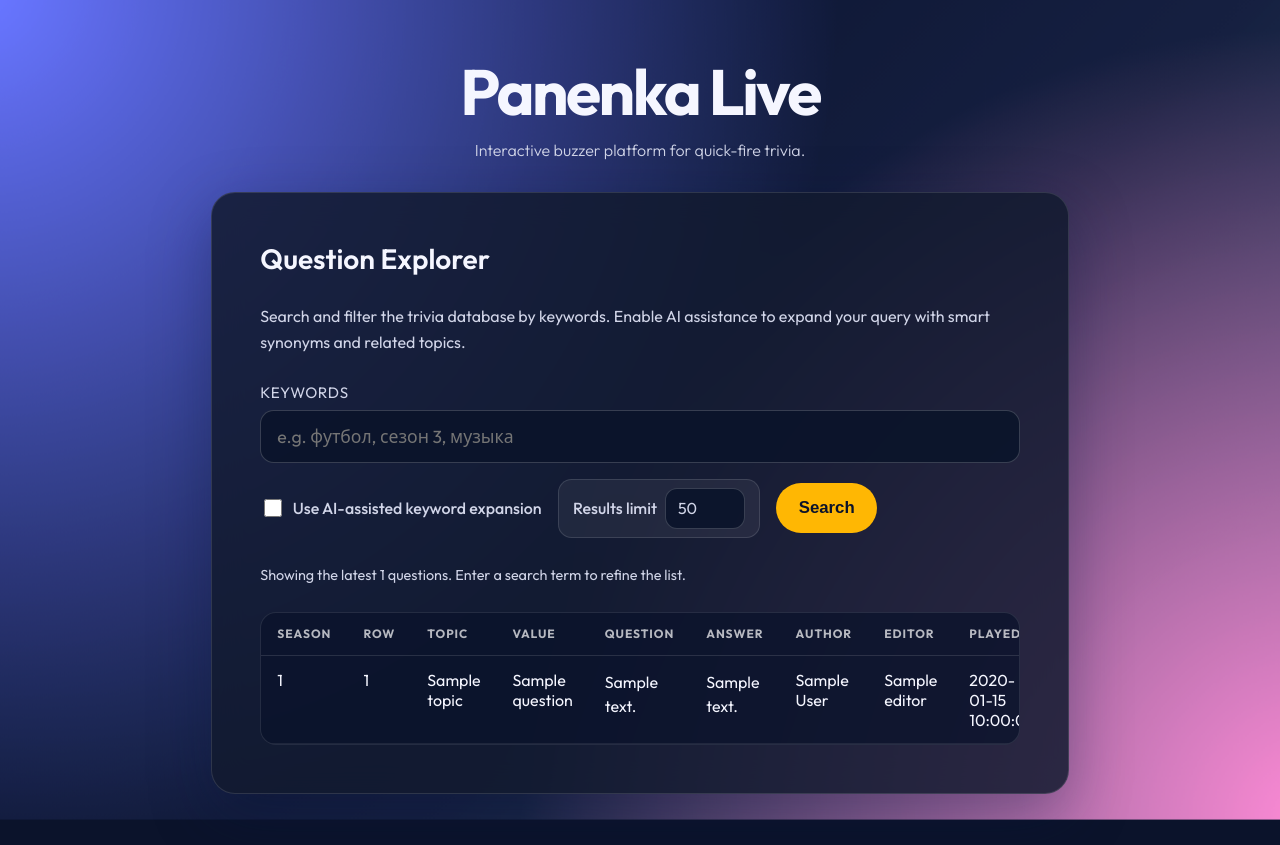
After one commit to valentinych/panenka_app, a Flask app: page /questions in a window 1280 px wide. The commit adds this page. Run offline with Flask 3, Linux system fonts and the light colour scheme; the visitor is signed in with stand-in values (Sample User, id 1); a database or web service that is not in the repository returns one stand-in record (values such as "Sample title"); some libraries are stand-ins or nearby versions.

Commit message:
Add question explorer with search and AI assistance

```diff
--- a/app/routes.py
+++ b/app/routes.py
@@ -1,5 +1,6 @@
 import json
 import os
+import re
 import secrets
 import time
 from functools import wraps
@@ -10,6 +11,7 @@ from uuid import uuid4
 from flask import (
     Blueprint,
     abort,
+    current_app,
     flash,
     jsonify,
     redirect,
@@ -19,7 +21,10 @@ from flask import (
     url_for,
 )
 
+import requests
+
 from .lobby_store import lobby_store
+from .question_store import question_store
 
 bp = Blueprint("main", __name__)
 
@@ -150,6 +155,98 @@ def _get_sanitized_env(name):
         return None
     value = value.strip()
     return value or None
+
+
+def _extract_keywords(text):
+    text = (text or "").strip()
+    if not text:
+        return []
+
+    normalized_query = re.sub(r"\s+", " ", text).strip().lower()
+    candidates = []
+    if normalized_query:
+        candidates.append(normalized_query)
+
+    candidates.extend(
+        match.lower()
+        for match in re.findall(r"[\w-]+", text, flags=re.UNICODE)
+    )
+
+    deduped = []
+    seen = set()
+    for keyword in candidates:
+        if keyword and keyword not in seen:
+            deduped.append(keyword)
+            seen.add(keyword)
+
+    # Avoid overly large queries.
+    return deduped[:10]
+
+
+def _ai_expand_keywords(query):
+    api_key = _get_sanitized_env("OPENAI_API_KEY")
+    if not api_key:
+        return [], "Чтобы включить ИИ-поиск, задайте переменную окружения OPENAI_API_KEY."
+
+    payload = {
+        "model": "gpt-4o-mini",
+        "messages": [
+            {
+                "role": "system",
+                "content": (
+                    "You expand trivia search queries. Respond with up to six concise "
+                    "keywords separated by commas, prioritizing important names, "
+                    "dates, and topics from the request."
+                ),
+            },
+            {
+                "role": "user",
+                "content": f"Search query: {query}",
+            },
+        ],
+        "temperature": 0,
+        "max_tokens": 120,
+    }
+
+    try:
+        response = requests.post(
+            "https://api.openai.com/v1/chat/completions",
+            headers={
+                "Authorization": f"Bearer {api_key}",
+                "Content-Type": "application/json",
+            },
+            json=payload,
+            timeout=15,
+        )
+        response.raise_for_status()
+        data = response.json()
+    except Exception as exc:  # pragma: no cover - depends on external API
+        current_app.logger.warning("AI keyword expansion failed: %s", exc)
+        return [], "Не удалось получить подсказки ИИ. Используем обычный поиск."
+
+    choices = data.get("choices") or []
+    if not choices:
+        current_app.logger.warning("AI keyword expansion returned no choices: %s", data)
+        return [], "ИИ не вернул дополнительные подсказки."
+
+    message = choices[0].get("message", {}).get("content", "")
+    if not message:
+        return [], "ИИ не вернул дополнительные подсказки."
+
+    suggested = [
+        item.strip().lower()
+        for item in re.split(r"[,\n]+", message)
+        if item.strip()
+    ]
+
+    deduped = []
+    seen = set()
+    for keyword in suggested:
+        if keyword and keyword not in seen:
+            deduped.append(keyword)
+            seen.add(keyword)
+
+    return deduped[:10], None
 
 
 def _load_from_env():
@@ -971,6 +1068,53 @@ def dashboard():
     )
 
 
+@bp.route("/questions")
+@login_required
+def question_browser():
+    query = request.args.get("q", "").strip()
+    limit_value = request.args.get("limit", type=int)
+    if not limit_value or limit_value <= 0:
+        limit_value = 50
+    limit_value = min(limit_value, 100)
+
+    ai_enabled = _get_sanitized_env("OPENAI_API_KEY") is not None
+    use_ai = request.args.get("ai") == "1"
+
+    manual_keywords = _extract_keywords(query)
+    ai_keywords = []
+    ai_feedback = None
+
+    if use_ai and not ai_enabled:
+        ai_feedback = "Чтобы включить ИИ-поиск, задайте переменную окружения OPENAI_API_KEY."
+    elif use_ai and not query:
+        ai_feedback = "Введите поисковый запрос, чтобы использовать ИИ-подсказки."
+    elif use_ai and query:
+        ai_keywords, ai_message = _ai_expand_keywords(query)
+        if ai_message:
+            ai_feedback = ai_message
+        elif ai_keywords:
+            ai_feedback = "ИИ добавил ключевые слова: " + ", ".join(ai_keywords)
+
+    combined_keywords = list(dict.fromkeys(manual_keywords + ai_keywords))
+
+    results = question_store.search_questions(combined_keywords, limit=limit_value)
+    result_count = len(results)
+
+    return render_template(
+        "question_browser.html",
+        query=query,
+        results=results,
+        manual_keywords=manual_keywords,
+        ai_keywords=ai_keywords,
+        combined_keywords=combined_keywords,
+        ai_feedback=ai_feedback,
+        ai_enabled=ai_enabled,
+        use_ai=use_ai,
+        limit_value=limit_value,
+        result_count=result_count,
+    )
+
+
 @bp.route("/logout")
 def logout():
     session.clear()
--- a/app/static/styles.css
+++ b/app/static/styles.css
@@ -211,6 +211,98 @@ input:focus {
 .placeholder p {
   margin: 0;
   color: var(--text-muted);
+}
+
+.question-card {
+  gap: 1.75rem;
+}
+
+.question-search {
+  display: grid;
+  gap: 1rem;
+}
+
+.question-search__options {
+  display: flex;
+  flex-wrap: wrap;
+  gap: 1rem;
+  align-items: center;
+}
+
+.checkbox {
+  display: inline-flex;
+  align-items: center;
+  gap: 0.5rem;
+  font-weight: 500;
+  color: var(--text-muted);
+}
+
+.checkbox-inline {
+  background: rgba(255, 255, 255, 0.06);
+  padding: 0.5rem 0.9rem;
+  border-radius: 0.85rem;
+  border: 1px solid rgba(255, 255, 255, 0.12);
+}
+
+.checkbox input[type="checkbox"] {
+  width: 1.1rem;
+  height: 1.1rem;
+  accent-color: var(--accent);
+}
+
+.input-number {
+  width: 5rem;
+  padding: 0.6rem 0.75rem;
+  border-radius: 0.75rem;
+  border: 1px solid rgba(255, 255, 255, 0.18);
+  background: rgba(12, 20, 43, 0.9);
+  color: inherit;
+  font-size: 1rem;
+  font-family: inherit;
+}
+
+.input-number:focus {
+  outline: none;
+  border-color: var(--border-glow);
+  box-shadow: 0 0 0 3px rgba(111, 123, 247, 0.35);
+}
+
+.table-wrapper {
+  overflow-x: auto;
+  border-radius: 1rem;
+  border: 1px solid rgba(255, 255, 255, 0.1);
+  background: rgba(11, 19, 43, 0.75);
+}
+
+.question-table {
+  width: 100%;
+  border-collapse: collapse;
+  min-width: 760px;
+}
+
+.question-table thead th {
+  text-align: left;
+  padding: 0.85rem 1rem;
+  font-size: 0.75rem;
+  letter-spacing: 0.08em;
+  text-transform: uppercase;
+  color: rgba(255, 255, 255, 0.7);
+  border-bottom: 1px solid rgba(255, 255, 255, 0.12);
+}
+
+.question-table td {
+  padding: 0.85rem 1rem;
+  border-bottom: 1px solid rgba(255, 255, 255, 0.08);
+  vertical-align: top;
+}
+
+.question-table tbody tr:hover {
+  background: rgba(255, 255, 255, 0.06);
+}
+
+.question-table__text {
+  white-space: pre-line;
+  line-height: 1.5;
 }
 
 .buzzer-card {
--- a/app/templates/dashboard.html
+++ b/app/templates/dashboard.html
@@ -16,6 +16,10 @@
       <h3>Game Lobby</h3>
       <p>Host-managed rooms with quick joining via shareable codes.</p>
     </a>
+    <a class="placeholder placeholder-link" href="{{ url_for('main.question_browser') }}">
+      <h3>Question Explorer</h3>
+      <p>Browse the trivia database, filter by keywords, and try AI-assisted search.</p>
+    </a>
     <article class="placeholder">
       <h3>Scoreboard</h3>
       <p>Track rankings and streaks once gameplay features are enabled.</p>
--- /dev/null
+++ b/app/templates/question_browser.html
@@ -0,0 +1,108 @@
+{% extends "base.html" %}
+{% block title %}Question Explorer · Panenka Live{% endblock %}
+{% block content %}
+<section class="card question-card">
+  <h2 class="card-title">Question Explorer</h2>
+  <p class="card-description">
+    Search and filter the trivia database by keywords. Enable AI assistance to expand your query with smart synonyms and related topics.
+  </p>
+  <form method="get" class="question-search">
+    <div class="field">
+      <label class="field-label" for="query">Keywords</label>
+      <input
+        id="query"
+        type="text"
+        name="q"
+        value="{{ query }}"
+        placeholder="e.g. футбол, сезон 3, музыка"
+      >
+    </div>
+    <div class="question-search__options">
+      <label class="checkbox">
+        <input
+          type="checkbox"
+          name="ai"
+          value="1"
+          {% if use_ai %}checked{% endif %}
+          {% if not ai_enabled %}disabled{% endif %}
+        >
+        <span>Use AI-assisted keyword expansion</span>
+      </label>
+      <label class="checkbox checkbox-inline" for="limit">
+        <span>Results limit</span>
+        <input
+          id="limit"
+          type="number"
+          name="limit"
+          min="5"
+          max="100"
+          value="{{ limit_value }}"
+          class="input-number"
+        >
+      </label>
+      <button type="submit" class="btn-primary">Search</button>
+    </div>
+    {% if not ai_enabled %}
+      <p class="helper-text">Set the <code>OPENAI_API_KEY</code> environment variable to unlock AI-powered search.</p>
+    {% endif %}
+  </form>
+  {% if ai_feedback %}
+    <p class="helper-text">{{ ai_feedback }}</p>
+  {% endif %}
+  {% if combined_keywords %}
+    <p class="helper-text">Applied keywords: {{ combined_keywords | join(", ") }}</p>
+  {% elif not query %}
+    <p class="helper-text">Showing the latest {{ result_count }} questions. Enter a search term to refine the list.</p>
+  {% endif %}
+  {% if results %}
+    <div class="table-wrapper">
+      <table class="question-table">
+        <thead>
+          <tr>
+            <th scope="col">Season</th>
+            <th scope="col">Row</th>
+            <th scope="col">Topic</th>
+            <th scope="col">Value</th>
+            <th scope="col">Question</th>
+            <th scope="col">Answer</th>
+            <th scope="col">Author</th>
+            <th scope="col">Editor</th>
+            <th scope="col">Played</th>
+          </tr>
+        </thead>
+        <tbody>
+          {% for row in results %}
+            <tr>
+              <td>{{ row.season_number }}</td>
+              <td>{{ row.row_number }}</td>
+              <td>{{ row.topic or "—" }}</td>
+              <td>
+                {% if row.question_value %}
+                  {{ row.question_value }}
+                {% else %}
+                  —
+                {% endif %}
+              </td>
+              <td class="question-table__text">{{ row.question_text | default("—") | replace('\n', '<br>') | safe }}</td>
+              <td class="question-table__text">{{ row.answer_text | default("—") | replace('\n', '<br>') | safe }}</td>
+              <td>{{ row.author or "—" }}</td>
+              <td>{{ row.editor or "—" }}</td>
+              <td>
+                {% if row.played_at %}
+                  {{ row.played_at }}
+                {% elif row.played_at_raw %}
+                  {{ row.played_at_raw }}
+                {% else %}
+                  —
+                {% endif %}
+              </td>
+            </tr>
+          {% endfor %}
+        </tbody>
+      </table>
+    </div>
+  {% else %}
+    <p class="helper-text">No questions match this request yet. Try different keywords or broaden the search.</p>
+  {% endif %}
+</section>
+{% endblock %}
--- a/requirements.txt
+++ b/requirements.txt
@@ -2,3 +2,4 @@ Flask>=3.0.0
 gunicorn>=21.2.0
 boto3>=1.34.0
 psycopg2-binary>=2.9.0
+requests>=2.31.0
```
Also changed, not shown: app/question_store.py (+80 -1 lines).
